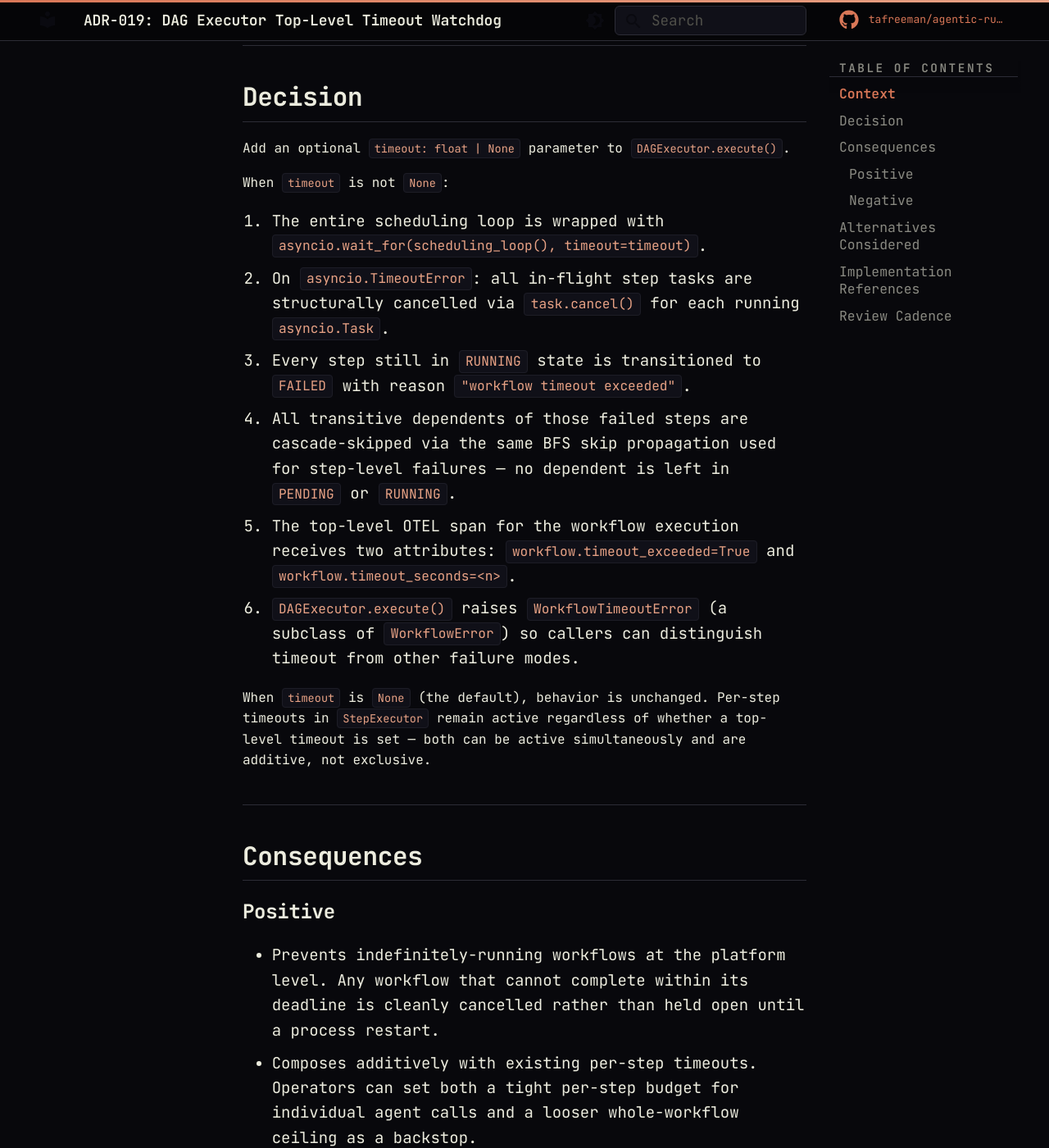
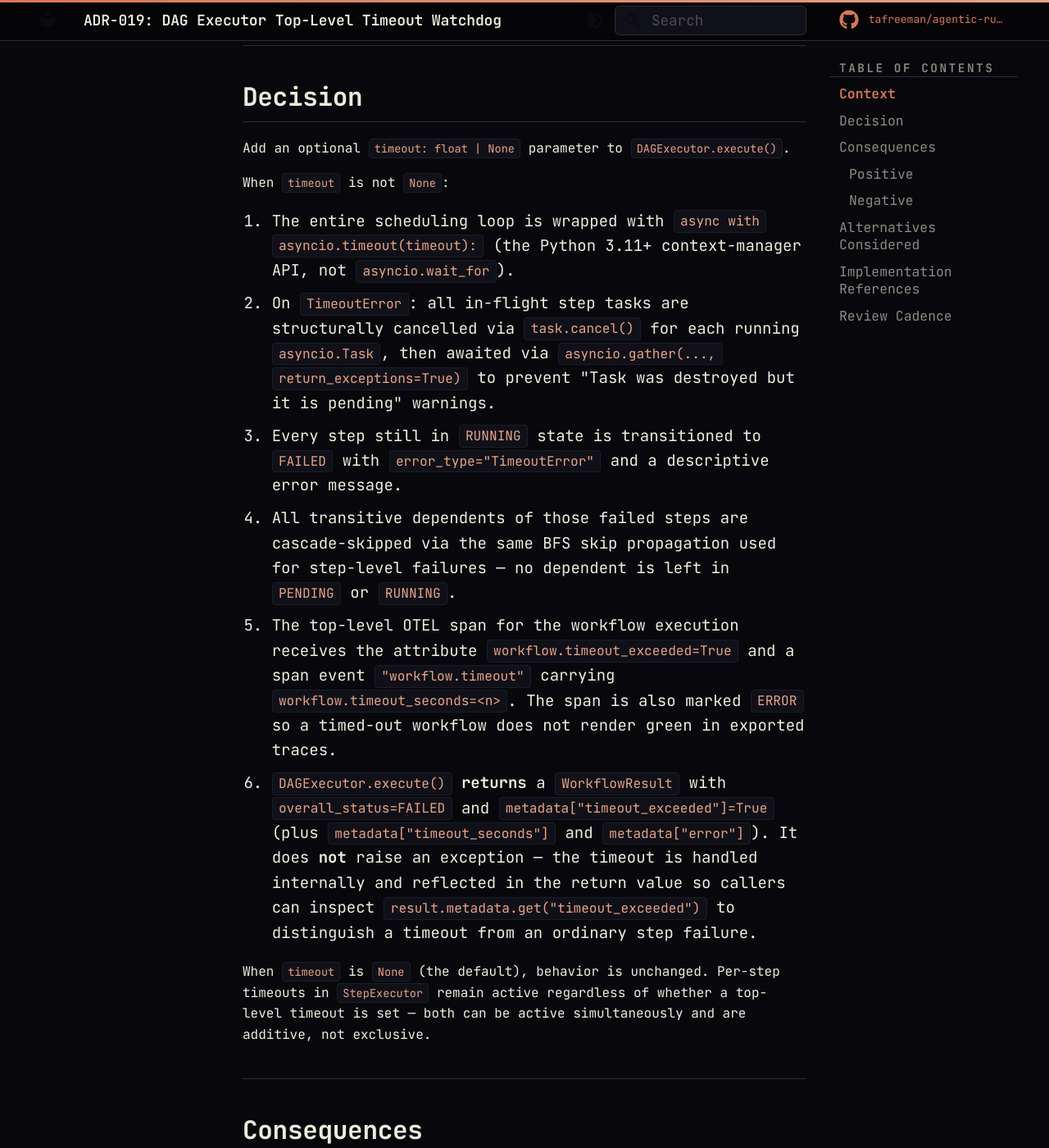
Before and after one commit to tafreeman/agentic-runtime-platform, an MkDocs documentation site: the page built from docs/adr/ADR-019-dag-executor-top-level-timeout.md, in a window 1280 px wide and 1400 px high, scrolled down 1170 px. Shown: the whole window at 82% size. Built offline with MkDocs 1.6.1 and Material for MkDocs 9.7.7, drawn with Linux system fonts in a browser that asks for light colours; comment, search, counter and statistics services are not loaded; some of the changed text lies outside the part shown.

Commit message:
docs(adr): correct ADR-019 to match actual dag_executor.py behavior
Three inaccuracies fixed:
1. asyncio.wait_for -> async with asyncio.timeout() (Python 3.11+ CM)
2. WorkflowTimeoutError is never raised; executor returns WorkflowResult
   with overall_status=FAILED and metadata["timeout_exceeded"]=True
3. OTEL: timeout sets a span attribute + add_event, not two attributes;
   span is also marked ERROR to prevent green-on-timeout in traces
Remove reference to non-existent WorkflowTimeoutError in errors.py from
Implementation References and Consequences sections.

```diff
--- a/docs/adr/ADR-019-dag-executor-top-level-timeout.md
+++ b/docs/adr/ADR-019-dag-executor-top-level-timeout.md
@@ -28,12 +28,12 @@ Add an optional `timeout: float | None` parameter to `DAGExecutor.execute()`.
 
 When `timeout` is not `None`:
 
-1. The entire scheduling loop is wrapped with `asyncio.wait_for(scheduling_loop(), timeout=timeout)`.
-2. On `asyncio.TimeoutError`: all in-flight step tasks are structurally cancelled via `task.cancel()` for each running `asyncio.Task`.
-3. Every step still in `RUNNING` state is transitioned to `FAILED` with reason `"workflow timeout exceeded"`.
+1. The entire scheduling loop is wrapped with `async with asyncio.timeout(timeout):` (the Python 3.11+ context-manager API, not `asyncio.wait_for`).
+2. On `TimeoutError`: all in-flight step tasks are structurally cancelled via `task.cancel()` for each running `asyncio.Task`, then awaited via `asyncio.gather(..., return_exceptions=True)` to prevent "Task was destroyed but it is pending" warnings.
+3. Every step still in `RUNNING` state is transitioned to `FAILED` with `error_type="TimeoutError"` and a descriptive error message.
 4. All transitive dependents of those failed steps are cascade-skipped via the same BFS skip propagation used for step-level failures — no dependent is left in `PENDING` or `RUNNING`.
-5. The top-level OTEL span for the workflow execution receives two attributes: `workflow.timeout_exceeded=True` and `workflow.timeout_seconds=<n>`.
-6. `DAGExecutor.execute()` raises `WorkflowTimeoutError` (a subclass of `WorkflowError`) so callers can distinguish timeout from other failure modes.
+5. The top-level OTEL span for the workflow execution receives the attribute `workflow.timeout_exceeded=True` and a span event `"workflow.timeout"` carrying `workflow.timeout_seconds=<n>`.  The span is also marked `ERROR` so a timed-out workflow does not render green in exported traces.
+6. `DAGExecutor.execute()` **returns** a `WorkflowResult` with `overall_status=FAILED` and `metadata["timeout_exceeded"]=True` (plus `metadata["timeout_seconds"]` and `metadata["error"]`). It does **not** raise an exception — the timeout is handled internally and reflected in the return value so callers can inspect `result.metadata.get("timeout_exceeded")` to distinguish a timeout from an ordinary step failure.
 
 When `timeout` is `None` (the default), behavior is unchanged. Per-step timeouts in `StepExecutor` remain active regardless of whether a top-level timeout is set — both can be active simultaneously and are additive, not exclusive.
 
@@ -47,11 +47,11 @@ When `timeout` is `None` (the default), behavior is unchanged. Per-step timeouts
 - Composes additively with existing per-step timeouts. Operators can set both a tight per-step budget for individual agent calls and a looser whole-workflow ceiling as a backstop.
 - Structural cancellation ensures the server's event loop is not blocked after timeout — all cancelled tasks are drained, no dangling coroutines remain.
 - OTEL attribute emission provides a queryable signal for timeout events in Jaeger/Tempo dashboards.
-- `WorkflowTimeoutError` gives the route handler a typed exception for emitting an appropriate `workflow_end` event with `status: "timeout"` rather than `"failed"`.
+- `result.metadata["timeout_exceeded"]` gives the route handler a reliable signal for emitting an appropriate `workflow_end` event with `status: "timeout"` rather than `"failed"`, without requiring exception handling at the call site.
 
 ### Negative
 
-- `asyncio.wait_for` wraps the scheduling loop as a whole, not individual tasks within it. Cancellation propagation to in-flight coroutines depends on their cooperative `await` points; a tightly-looping synchronous step body may not cancel promptly. This is the same constraint that affects all `asyncio`-based cooperative cancellation.
+- `asyncio.timeout` wraps the scheduling loop as a whole, not individual tasks within it. Cancellation propagation to in-flight coroutines depends on their cooperative `await` points; a tightly-looping synchronous step body may not cancel promptly. This is the same constraint that affects all `asyncio`-based cooperative cancellation.
 - The `timeout` parameter is passed at the call site (`engine.execute(..., timeout=N)`). Exposing this via the HTTP API (e.g., `execution_profile.max_duration_seconds`) is a follow-on task not included in S1-3.
 
 ---
@@ -60,7 +60,7 @@ When `timeout` is `None` (the default), behavior is unchanged. Per-step timeouts
 
 | Alternative | Disposition |
 |---|---|
-| **Watchdog task with explicit deadline polling** | A separate `asyncio.Task` that periodically checks wall-clock time and calls `executor.cancel()` when the deadline passes. Rejected — introduces a race between the watchdog and the scheduler; `asyncio.wait_for` provides the same semantics more cleanly as a language primitive. |
+| **Watchdog task with explicit deadline polling** | A separate `asyncio.Task` that periodically checks wall-clock time and calls `executor.cancel()` when the deadline passes. Rejected — introduces a race between the watchdog and the scheduler; `asyncio.timeout` provides the same semantics more cleanly as a language primitive. |
 | **Per-step timeout only (existing behavior)** | Retained as the existing mechanism but insufficient alone. A step with an intentionally generous timeout, or a chain of many short steps, can still produce an unbounded workflow duration. The top-level watchdog is a necessary complement, not a replacement. |
 | **Process-level SIGALRM / `signal.alarm`** | POSIX only; not available on Windows (a first-class target). Rejected. |
 | **No timeout; rely on operator process management** | Rejected. Operators cannot reliably kill individual runs without killing the whole server process, which loses all in-flight run state. |
@@ -69,9 +69,8 @@ When `timeout` is `None` (the default), behavior is unchanged. Per-step timeouts
 
 ## Implementation References
 
-- Timeout parameter and cancellation logic: `agentic_v2/engine/dag_executor.py` (`DAGExecutor.execute`)
-- OTEL attribute emission: `agentic_v2/integrations/otel.py`
-- Exception type: `agentic_v2/core/errors.py` (`WorkflowTimeoutError`)
+- Timeout parameter and scheduling loop: `agentic_v2/engine/dag_executor.py` (`DAGExecutor.execute`, `_run_dag`, `_scheduling_loop`, `_handle_timeout`)
+- OTEL span attribute and event emission: `agentic_v2/engine/dag_executor.py` (`_handle_timeout`, `_mark_span_error`)
 - Existing per-step timeout (composes with this): `agentic_v2/engine/step_executor.py`
 
 ---
```
